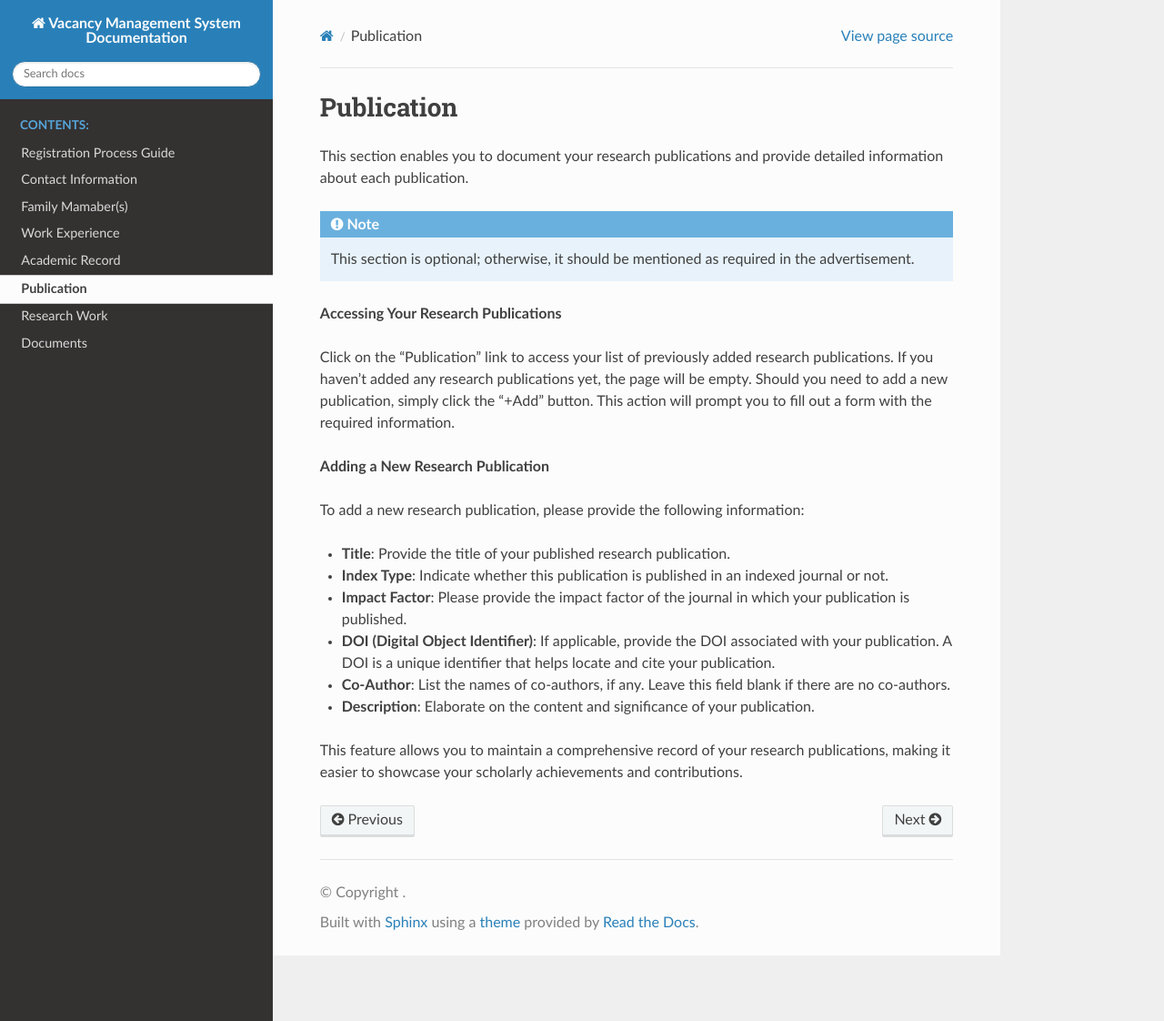
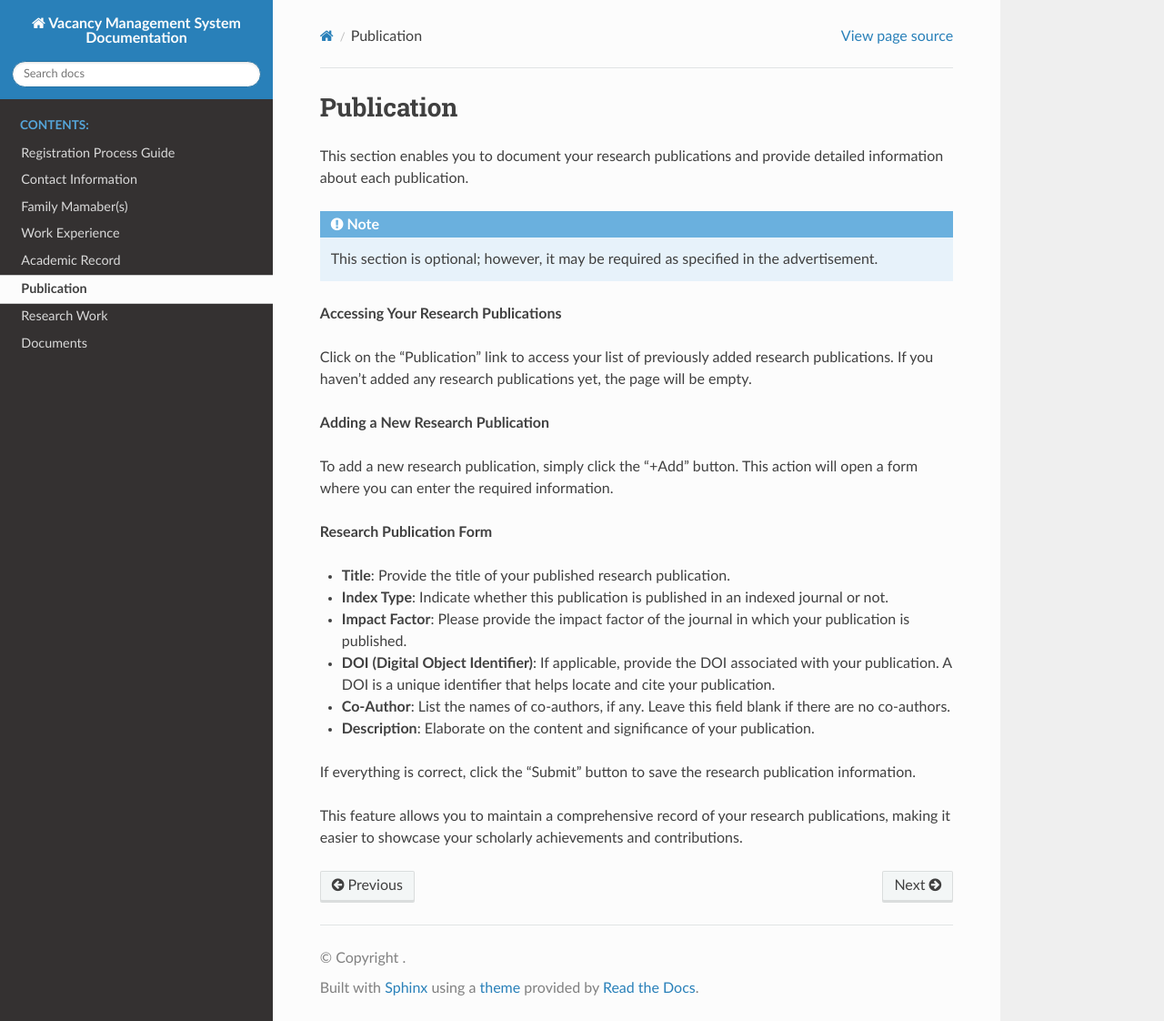
Before and after one commit to w38g0ru/vms, a Sphinx documentation site: the page built from docs/publication.rst, in a window 1280 px wide and 1122 px high. Shown: the whole window at 91% size. Built offline with Sphinx 7.4.7 and the Read the Docs theme 2.0.0, drawn with Linux system fonts in a browser that asks for light colours; pages that are not in the unit, such as notebooks, are missing from menus.

Commit message:
Update publication.rst

```diff
--- a/docs/publication.rst
+++ b/docs/publication.rst
@@ -4,15 +4,17 @@ Publication
 This section enables you to document your research publications and provide detailed information about each publication.
 
 .. note::
-   This section is optional; otherwise, it should be mentioned as required in the advertisement.
+   This section is optional; however, it may be required as specified in the advertisement.
 
 **Accessing Your Research Publications**
 
-Click on the "Publication" link to access your list of previously added research publications. If you haven't added any research publications yet, the page will be empty. Should you need to add a new publication, simply click the “+Add” button. This action will prompt you to fill out a form with the required information.
+Click on the "Publication" link to access your list of previously added research publications. If you haven't added any research publications yet, the page will be empty.
 
 **Adding a New Research Publication**
 
-To add a new research publication, please provide the following information:
+To add a new research publication, simply click the “+Add” button. This action will open a form where you can enter the required information.
+
+**Research Publication Form**
 
 - **Title**: Provide the title of your published research publication.
 
@@ -26,4 +28,6 @@ To add a new research publication, please provide the following information:
 
 - **Description**: Elaborate on the content and significance of your publication.
 
+If everything is correct, click the “Submit” button to save the research publication information.
+
 This feature allows you to maintain a comprehensive record of your research publications, making it easier to showcase your scholarly achievements and contributions.
```
